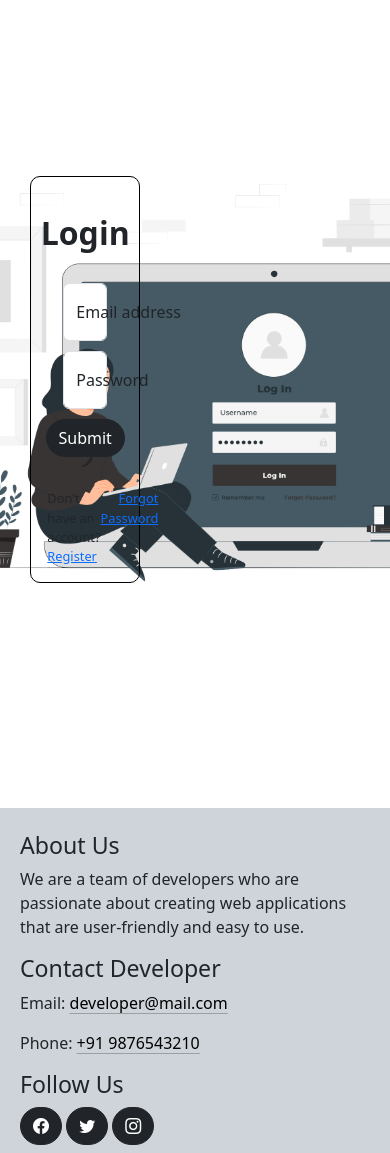
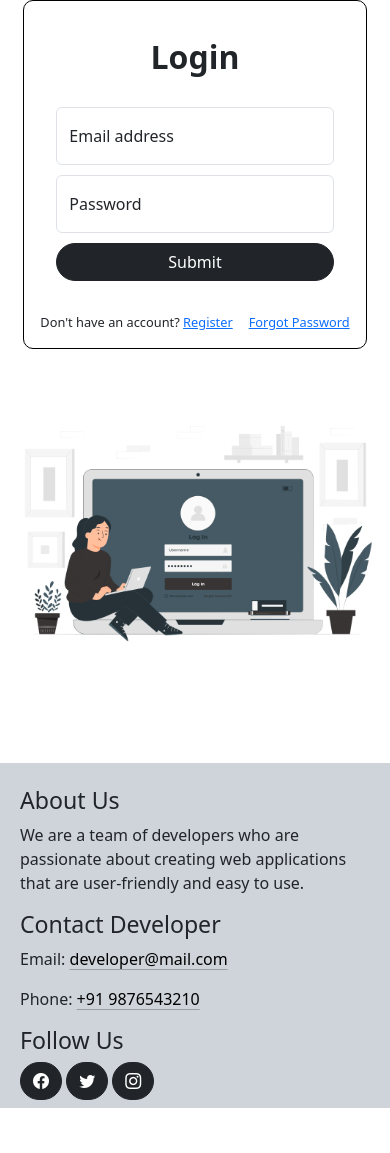
Before and after one commit to Soumen3/Your_Diary, a Django app: page /accounts/login/ in a window 390 px wide; the page is wider, and only the part inside the window is pictured. Shown: the part 74-1227 px from the top of that part. After the commit the page ends 1182 px from the top of that part, so only its background shows below. Run offline with Django 5.2, Linux system fonts and the light colour scheme; data comes from the database, SQL or seed files in the repository; some web fonts are replaced.

Commit message:
login page responsive

```diff
--- a/diary/static/css/login.css
+++ b/diary/static/css/login.css
@@ -3,15 +3,15 @@
 	display: flex;
 	justify-content: space-around;
 	align-items: center;
-	min-height: 90vh;
+	/* min-height: 90vh; */
 }
 
 .image{
 	display: flex;
     justify-content: center;
     align-items: center;
-	width: 50%;
-	height: 100%;
+	/* width: 50%; */
+	/* height: 100%; */
 	background-size: cover;
 	background-position: center;
 }
@@ -23,28 +23,41 @@
 
 .login-form{
 	display: flex;
-	flex-direction: column;
+    flex-direction: column;
+    justify-content: center;
+    /* align-items: center; */
+    /* width: 30%; */
+    height: fit-content;
+    row-gap: 10px;
+    padding: 2rem;
+}
+
+.form-page{
+	height: 100%;
+    display: flex;
+    align-items: center;
 	justify-content: center;
-	align-items: center;
-	/* width: 30%; */
-	height: 100%;
-	row-gap: 10px;
-	padding: 2rem;
 }
 
 .form-part{
 	border: 1px solid #000;
-	border-radius: 10px;
-	width: 30%;
+    border-radius: 10px;
+    /* width: 30%; */
+    align-self: center;
+    height: fit-content;
 }
 
 .heading{
 	font-size: 2rem;
 	font-weight: bold;
+	text-align: center;
 }
 .extra{
 	display: flex;
-	justify-content: space-between;
+    flex-wrap: wrap;
+    column-gap: 1rem;
+    justify-content: flex-end;
+    align-items: center;
 }
 .forgot-pass-text{
 	text-align: right;
--- a/diary/templates/login.html
+++ b/diary/templates/login.html
@@ -8,6 +8,9 @@
 
 {% block body  %}
 	<div class="container login-page">
+		<div class="row">
+			<div class="col-sm-5">
+				<div class="form-page">
 					<div class="form-part">
 						<form action="" method="post" class="login-form" novalidate>{% csrf_token %}
 							<p class="heading">Login</p>
@@ -29,8 +32,13 @@
 							<p class="forgot-pass-text"> <a href="{% url "reset_password" %}">Forgot Password</a></p>
 						</div>
 					</div>
+				</div>
+			</div>
+			<div class="col-sm-7">
 				<div class="image">
-			<img src="{% static "media/login.png" %}" alt="" class="login-img">
+					<img src="{% static "media/login.png" %}" alt="" class="img-fluid">
+				</div>
+			</div>
 		</div>
 	</div>
 
```
Lines whose indentation alone changed are shown as unchanged.
